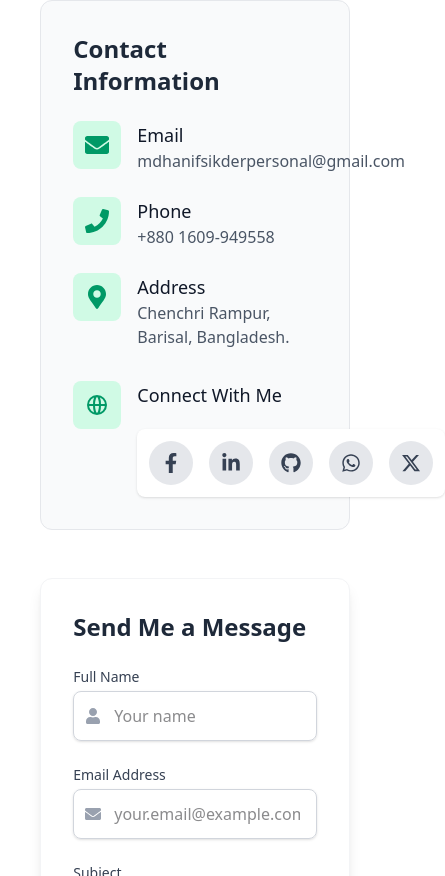
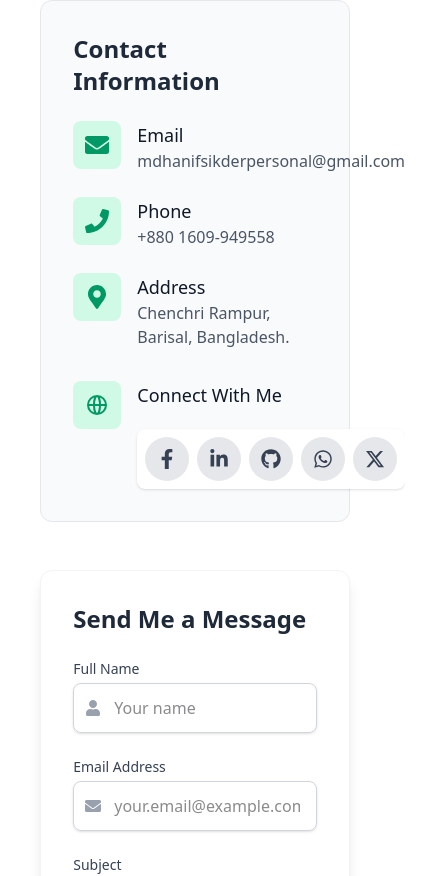
Before and after one commit to hanifsikder921/hanifsikder-portfolio, a React (Vite) app: page / in a window 390 px wide. Shown: the part 11124-12000 px from the top of the page, 445 px wide, since content can reach past the window. Built offline with nearby package versions, Linux system fonts and the light colour scheme.

Commit message:
mobile responsive fixed

```diff
--- a/src/pages/Home/ContactForm/ContactForm.jsx
+++ b/src/pages/Home/ContactForm/ContactForm.jsx
@@ -156,7 +156,7 @@ const ContactForm = () => {
                   </div>
                   <div className="ml-4">
                     <h4 className="text-lg font-medium text-gray-900 mb-3">Connect With Me</h4>
-                    <div className="flex space-x-4 bg-white shadow mx-auto mt-5 p-3 rounded-lg">
+                    <div className="flex md:space-x-4 space-x-2 bg-white shadow  mt-5 md:p-3 p-2 rounded-lg ">
                       <a
                         href="https://www.facebook.com/hanifsikder922"
                         target="_blank"
```
